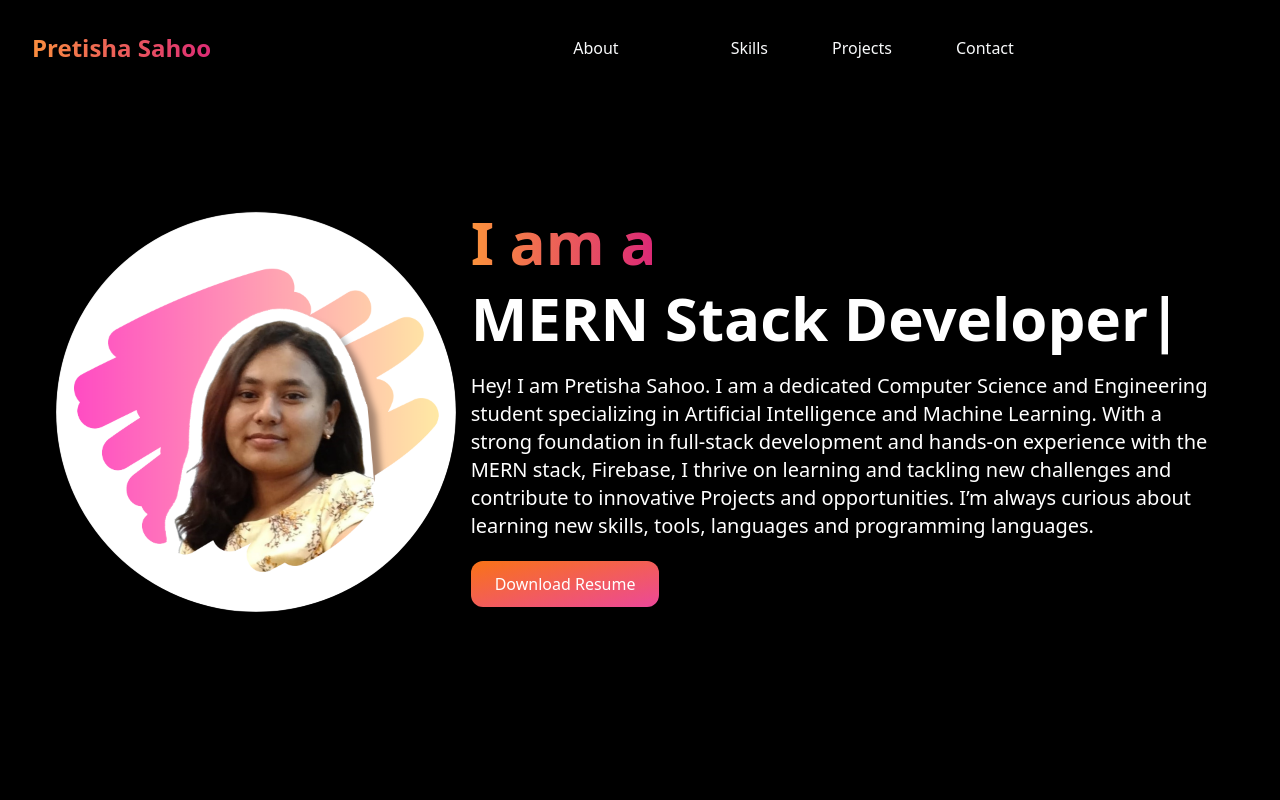
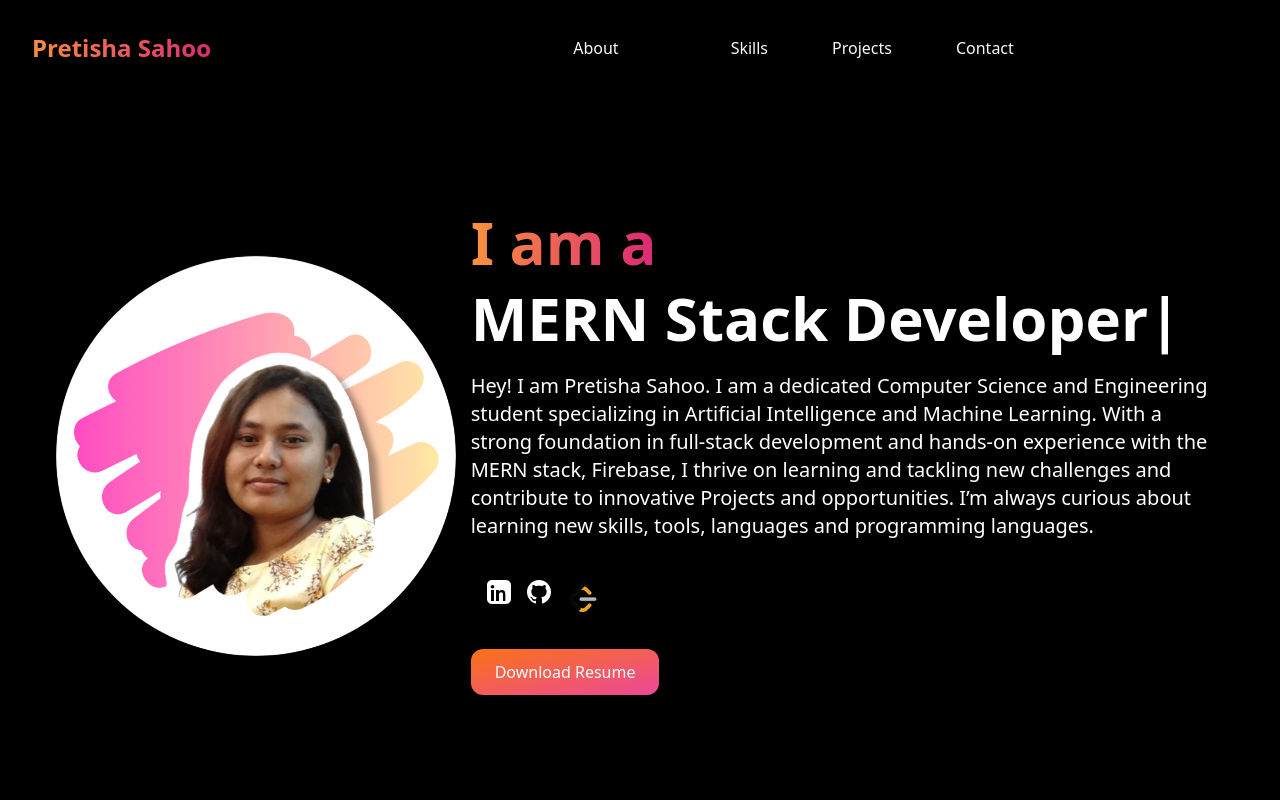
Before and after one commit to PretishaSahoo/Portfolio, a React (Create React App) app: page / in a window 1280 px wide. Shown: the top 800 px of the page. Built offline with nearby package versions, Linux system fonts and the light colour scheme.

Commit message:
socials added

```diff
--- a/src/Components/About.js
+++ b/src/Components/About.js
@@ -2,6 +2,7 @@ import React from 'react'
 import profilePic from '../Images/profilepic2.png'
 import {TypeAnimation } from "react-type-animation"
 import resume from "../Resume/Resume.pdf"
+import leetcode from "../Images/leetcode.png"
 
 export default function About() {
   return (
@@ -35,6 +36,23 @@ export default function About() {
          I am a dedicated Computer Science and Engineering student specializing in Artificial Intelligence and Machine Learning. With a strong foundation in full-stack development and hands-on experience with the MERN stack, Firebase,  I thrive on learning and tackling new challenges and contribute to innovative Projects and opportunities. I’m always curious about learning new skills, tools, languages and programming languages.
         </p>
 
+        <div className="col-span-1 my-auto mx-auto p-4 flex space-x-4">
+          <a href=" https://www.linkedin.com/in/pretisha-sahoo/" target="_blank" rel="noopener noreferrer" className="text-blue-600">
+            <svg className="w-6 h-6" fill="white" xmlns="http://www.w3.org/2000/svg" viewBox="0 0 24 24">
+              <path d="M19 0h-14c-2.761 0-5 2.239-5 5v14c0 2.761 2.239 5 5 5h14c2.761 0 5-2.239 5-5v-14c0-2.761-2.239-5-5-5zm-11.982 20.998h-3.006v-10.978h3.006v10.978zm-1.503-12.467c-.966 0-1.75-.784-1.75-1.75s.784-1.75 1.75-1.75 1.75.784 1.75 1.75-.784 1.75-1.75 1.75zm13.485 12.467h-3.008v-5.604c0-1.336-.026-3.057-1.863-3.057-1.865 0-2.15 1.454-2.15 2.953v5.708h-3.005v-10.978h2.884v1.501h.041c.401-.756 1.378-1.554 2.838-1.554 3.035 0 3.596 2 3.596 4.6v6.431z"/>
+            </svg>
+          </a>
+          <a href="https://github.com/PretishaSahoo" target="_blank" rel="noopener noreferrer" className="text-gray-800">
+            <svg className="w-6 h-6" fill="white" xmlns="http://www.w3.org/2000/svg" viewBox="0 0 24 24">
+              <path d="M12 0c-6.627 0-12 5.373-12 12 0 5.302 3.438 9.8 8.205 11.385.6.111.82-.258.82-.577 0-.285-.011-1.04-.016-2.042-3.338.725-4.042-1.615-4.042-1.615-.546-1.387-1.332-1.756-1.332-1.756-1.087-.743.084-.728.084-.728 1.205.085 1.838 1.236 1.838 1.236 1.07 1.834 2.809 1.305 3.495.998.108-.775.418-1.305.76-1.605-2.665-.305-5.466-1.332-5.466-5.932 0-1.31.469-2.381 1.236-3.221-.124-.303-.536-1.527.117-3.176 0 0 1.008-.322 3.301 1.23.957-.266 1.983-.399 3.005-.404 1.022.005 2.048.138 3.006.404 2.291-1.552 3.297-1.23 3.297-1.23.655 1.649.243 2.873.119 3.176.77.84 1.235 1.911 1.235 3.221 0 4.61-2.803 5.625-5.475 5.921.43.372.812 1.102.812 2.222 0 1.606-.014 2.898-.014 3.293 0 .322.217.694.825.576 4.765-1.586 8.201-6.084 8.201-11.385 0-6.627-5.373-12-12-12z"/>
+            </svg>
+          </a>
+          <a href="https://leetcode.com/u/Pretisha_Sahoo/" target="_blank" rel="noopener noreferrer" className="text-gray-500">
+            <img  src={leetcode} alt="leetcode" />
+          </a>
+        </div>
+
+
         <div className="my-8">
           <a href={resume} target="blank" className="px-6 py-3 w-full rounded-xl mr-4 bg-gradient-to-br from-orange-500 to-pink-500 text-white"> Download Resume </a>
         </div>
```
Also changed, not shown: src/Images/leetcode.png (added).
